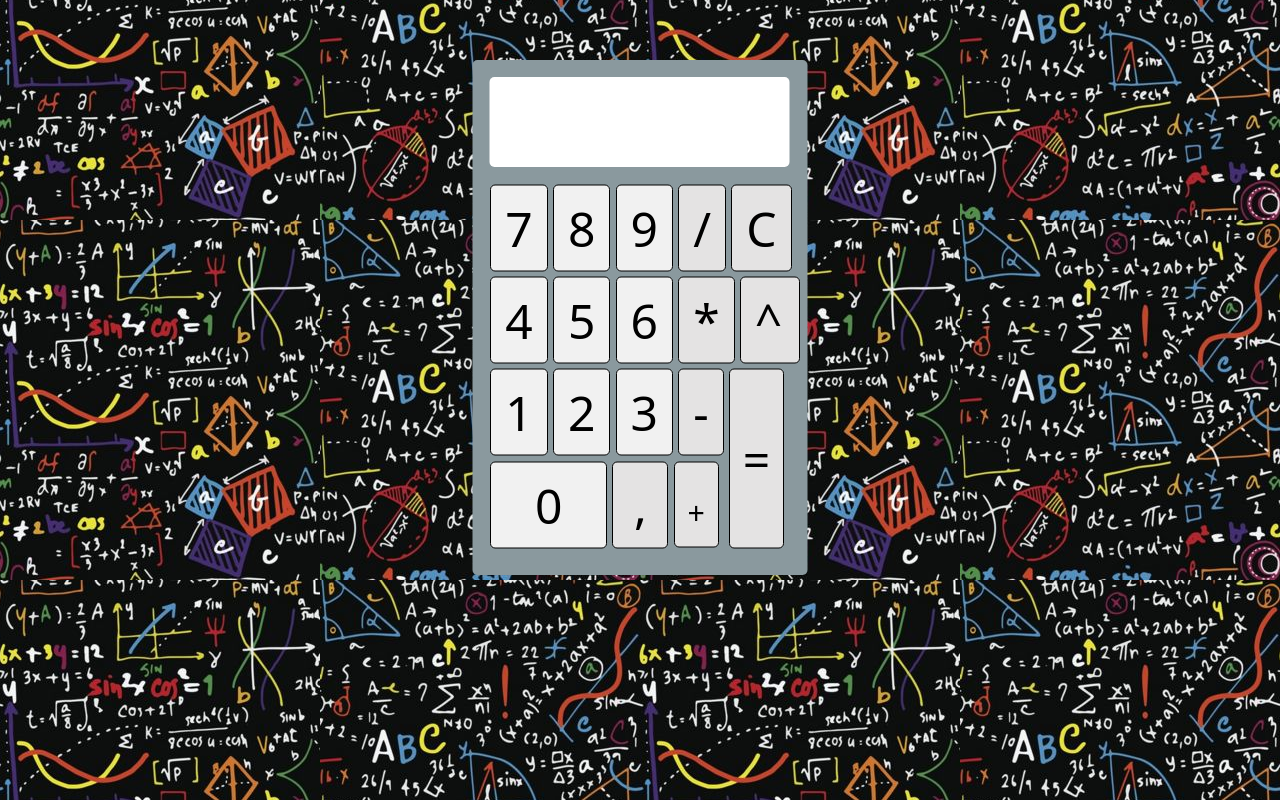
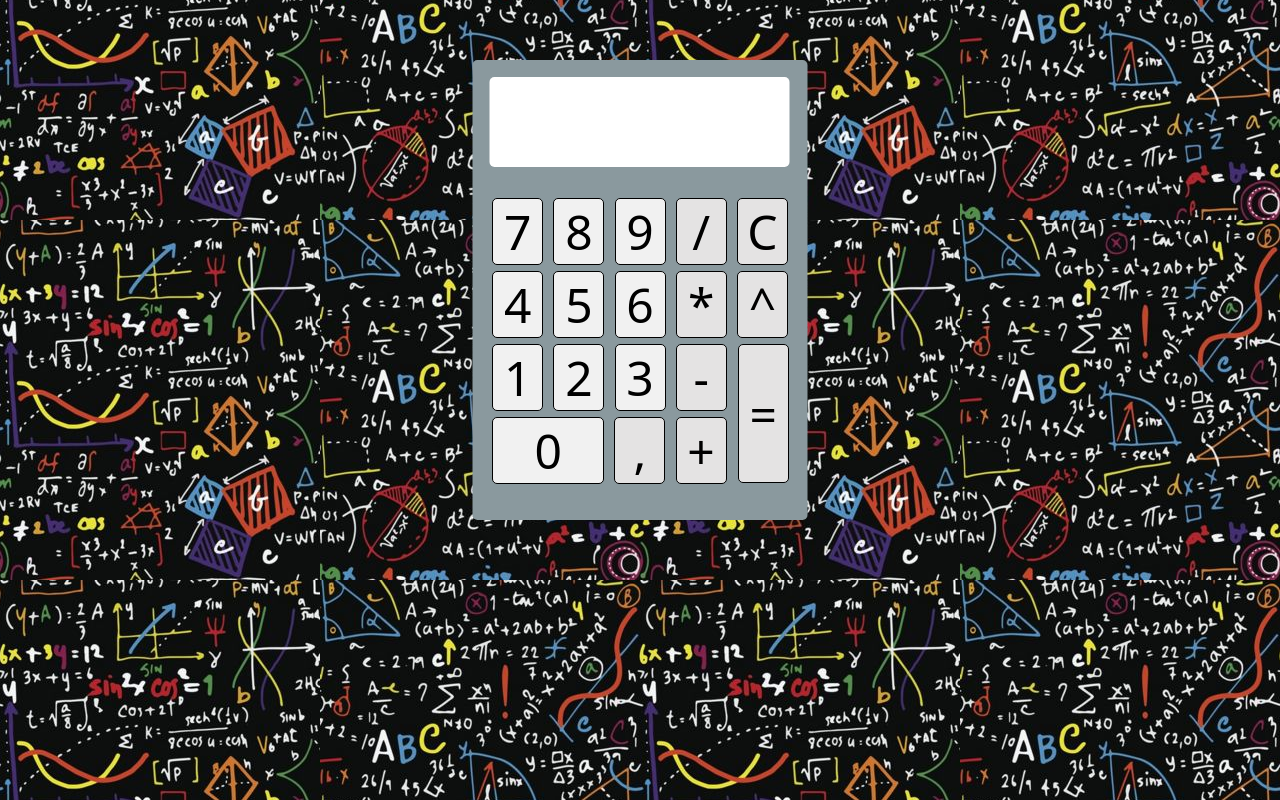
Before and after one commit to marcoscostapinheiro/projetos, a plain HTML site: page projeto-calculadora/index.html in a window 1280 px wide. Drawn offline with Linux system fonts and the light colour scheme.

Commit message:
tamanho dos botoes alterados

```diff
--- a/projeto-calculadora/estilos/style.css
+++ b/projeto-calculadora/estilos/style.css
@@ -17,7 +17,7 @@ div#calculadora{
     left: 50%;
     transform: translate(-50%, -260px);
     width: 315px;
-    height: 495px;
+    height: 440px;
     padding: 10px;
     background-color: rgb(138, 153, 158);
     border-radius: 5px;
@@ -33,21 +33,9 @@ div#tela{
     text-align: left;
 }
 
-div#tela > input{
-    height: 100%;
-    width: 100%;
-    border-radius: 5px;
-    margin-left: -1px;
-
-}
-
-div#tela > input::-webkit-inner-spin-button {
-    -webkit-appearance: none;
-}
-
 div#botoes{
     position: absolute;
-    top: 59%;
+    top: 61%;
     left: 55%;
     transform: translate(-50%, -50%);
     width: 100%;
@@ -56,56 +44,37 @@ div#botoes{
 div.num{
     display: inline-block;
     font-size: 3em;
-    padding: 10px 14px;
-    margin: 5px 0px 0px 1px;
+    width: 49px;
     border-radius: 5px;
     border: 1px solid black;
     background-color: rgb(241, 241, 241);
+    text-align: center;
+    margin: 3px;
 }
 
 div.operador{
     display: inline-block;
     font-size: 3em;
-    padding: 10px 14px;
-    margin: 5px 0px 0px 1px;
+    width: 49px;
     border-radius: 5px;
     border: 1px solid black;
     background-color: rgb(228, 227, 227);
+    text-align: center;
+    margin: 3px;
 }
 
-div#l2 > div#potencia{
-    width: 30px;
-}
-
-div#l3{
-    height: 93px;
-}
-
-div#l3 > div#igual{
+div#igual{
     position: absolute;
-    margin-left: 5px;
-    padding: 56.5px 13px;
+    padding: 36px 0px;
+    margin-left: 8px;
 }
 
 div#l4{
     display: inline-block;
-
 }
 
-div#l4 > div#num0{
-    width: 87px;
-    text-align: center;
-}
-
-div#l4 > div#virgula{
-    width: 26px;
-    text-align: center;
-}
-
-div#l4 > div#adicao{
-    padding: 29px 13px 14px 13px;
-    font-size: 1.9em;
-    text-align: center;
+div#num0{
+    width: 110px;
 }
 
 div.num:hover{
```
